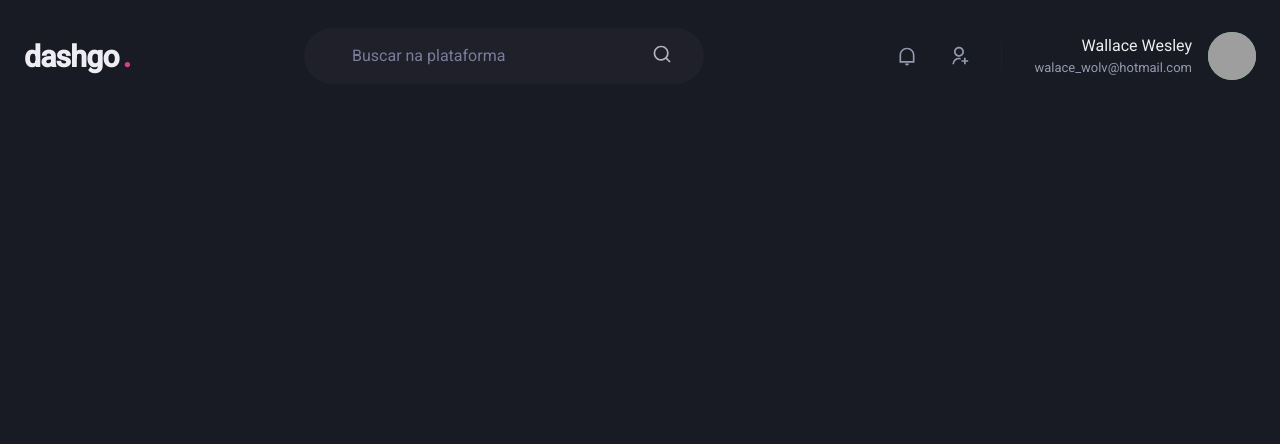
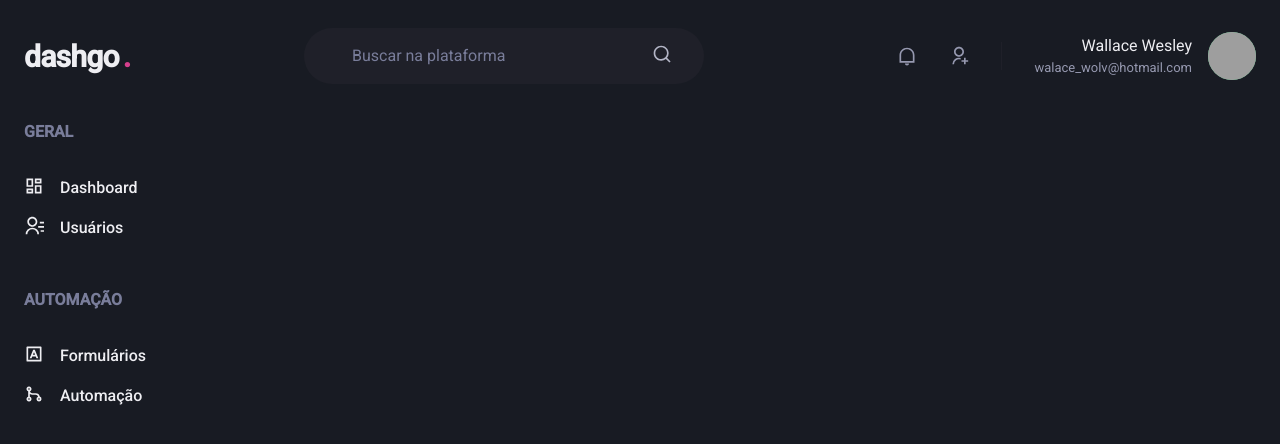
Before and after one commit to wallacewolv/dashgo, a Next.js app: page /dashboard in a window 1280 px wide. Shown: the top 444 px of the page. Built offline with nearby package versions, Linux system fonts and the light colour scheme; grey boxes are pictures that could not be loaded.

Commit message:
Created Sidebar

```diff
--- /dev/null
+++ b/src/components/Sidebar.tsx
@@ -0,0 +1,37 @@
+import { Box, Stack, Text, Link, Icon } from "@chakra-ui/react";
+import { RiContactsLine, RiDashboardLine, RiGitMergeLine, RiInputMethodLine } from "react-icons/ri";
+
+export function Sidebar() {
+  return (
+    <Box as="aside" w="64" mr="8">
+      <Stack spacing="12" align="flex-start">
+        <Box>
+          <Text fontWeight="bold" color="gray.400" font="small">GERAL</Text>
+          <Stack spacing="4" mt="8" align="stretch">
+            <Link display="flex" align="center">
+              <Icon as={RiDashboardLine} fontSize="20" />
+              <Text ml="4" fontWeight="medium">Dashboard</Text>
+            </Link>
+            <Link display="flex" align="center">
+              <Icon as={RiContactsLine} fontSize="20" />
+              <Text ml="4" fontWeight="medium">Usuários</Text>
+            </Link>
+          </Stack>
+        </Box>
+        <Box>
+          <Text fontWeight="bold" color="gray.400" font="small">AUTOMAÇÃO</Text>
+          <Stack spacing="4" mt="8" align="stretch">
+            <Link display="flex" align="center">
+              <Icon as={RiInputMethodLine} fontSize="20" />
+              <Text ml="4" fontWeight="medium">Formulários</Text>
+            </Link>
+            <Link display="flex" align="center">
+              <Icon as={RiGitMergeLine} fontSize="20" />
+              <Text ml="4" fontWeight="medium">Automação</Text>
+            </Link>
+          </Stack>
+        </Box>
+      </Stack>
+    </Box>
+  );
+}
--- a/src/pages/dashboard.tsx
+++ b/src/pages/dashboard.tsx
@@ -1,7 +1,20 @@
+import { Flex } from "@chakra-ui/react";
 import { Header } from "../components/Header";
+import { Sidebar } from "../components/Sidebar";
 
 export default function Dashboard() {
   return (
-    <Header />
+    <Flex direction="column" h="100vh">
+      <Header />
+      <Flex
+        w="100%"
+        my="6"
+        maxWidth={1480}
+        mx="auto"
+        px="6"
+      >
+        <Sidebar />
+      </Flex>
+    </Flex>
   );
 }
```
